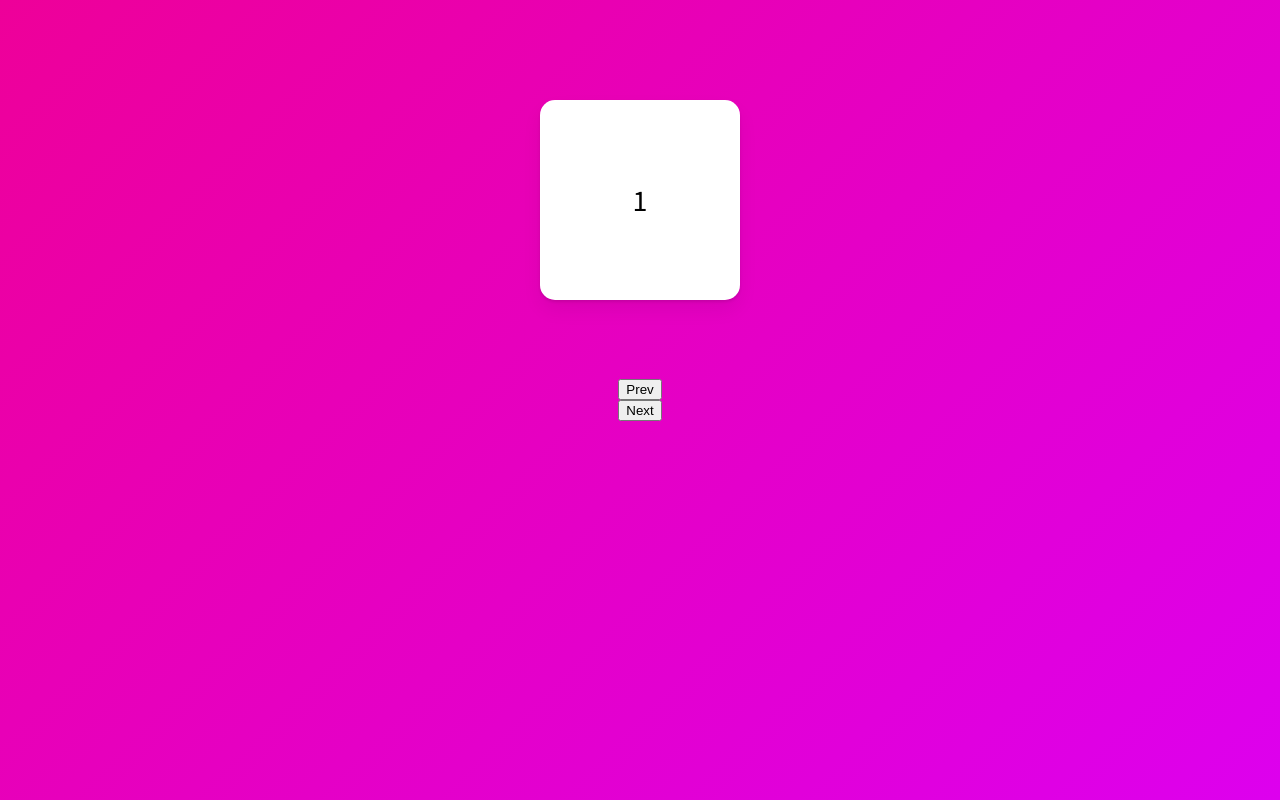
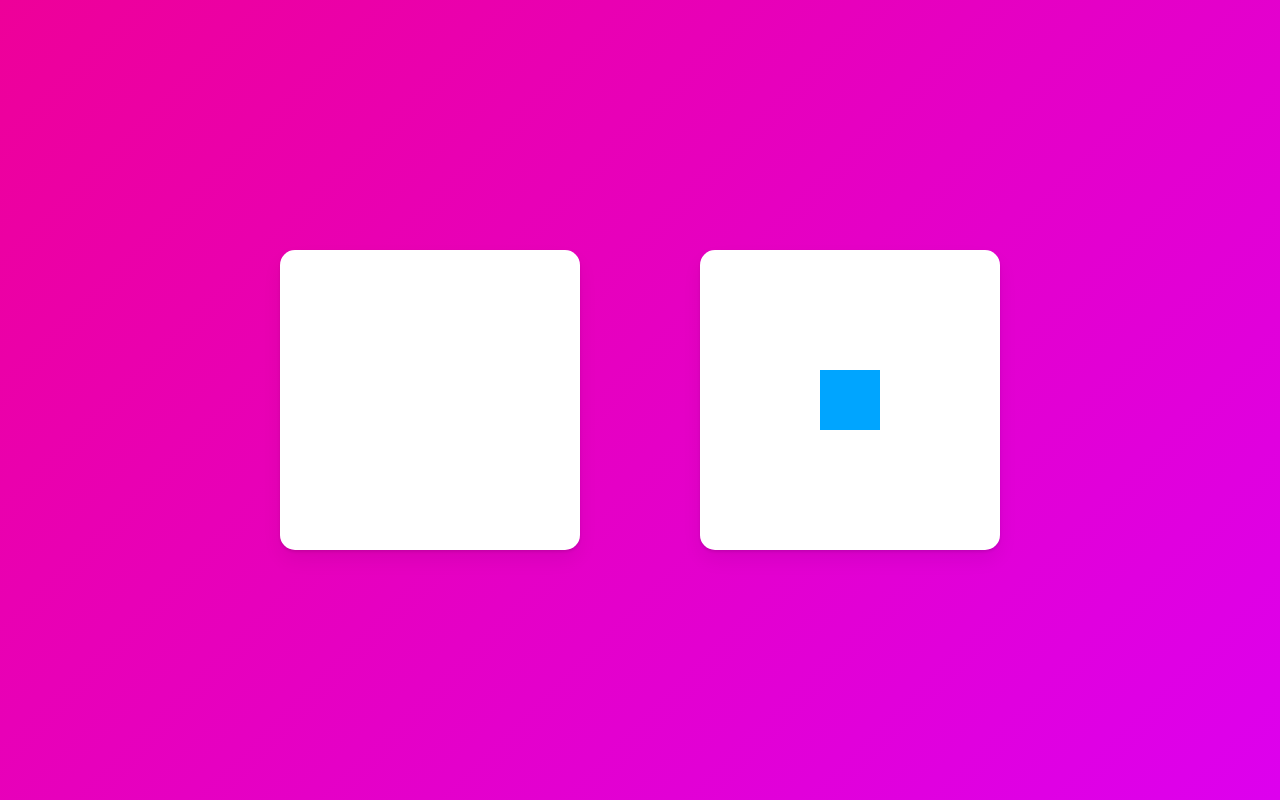
Before and after one commit to kieyg7/framer-motion, a React (Create React App) app: page / in a window 1280 px wide. Built offline with nearby package versions, Linux system fonts and the light colour scheme.

Commit message:
layout, layoutId... WOW...

```diff
--- a/src/App.tsx
+++ b/src/App.tsx
@@ -4,61 +4,15 @@ import styled, {createGlobalStyle} from 'styled-components'
 import {motion, AnimatePresence} from "framer-motion";
 
 function App() {
-
-  const [visible, setVisible] = useState(1);
-
-  const [direction, setDirection] = useState(true)
-
-  const next = () => {
-    setDirection(true);
-    setVisible((prev) => prev === 10 ? 10 : prev + 1)
-  }
-  const prev = () => {
-    setDirection(false);
-    setTimeout(() => setVisible((prev) => prev === 1 ? 1 : prev - 1), 10)
-
-  }
-
-  const boxVariants = {
-    entry: (direction: boolean) => ({
-      x: direction ? 500 : -500,
-      opacity: 0,
-      scale: 0,
-      transition: {duration: 0.5, delay: 0.1}
-    }),
-    center: {
-      x: 0,
-      opacity: 1,
-      scale: 1,
-      // transition: {duration: 1}
-    },
-    exit: (direction: boolean) => ({
-      x: direction ? -500 : 500,
-      opacity: 0,
-      scale: 0,
-      transition: {duration: 0.5, delay: 0.1}
-    })
-  }
-
+  const [clicked, setClicked] = useState(false);
+  const toggleClicked = () => setClicked(!clicked)
   return (
     <div className="App">
       <GlobalStyle />
-      <Wrapper>
-        <AnimatePresence custom={direction} mode="popLayout">
-          <Box
-              custom={direction}
-              variants={boxVariants}
-              initial='entry'
-              animate="center"
-              exit='exit'
-              transition={{type:"spring", bounce: 0.3}}
-              key={visible}
-            >
-            {visible}
-          </Box>
-          </AnimatePresence>
-        <button onClick={prev}>Prev</button>
-        <button onClick={next}>Next</button>
+      <Wrapper onClick={toggleClicked}>
+        <Box>{clicked ? <Circle layoutId="circle" style={{borderRadius: '50%'}}/> : null}</Box>
+        <Box>{clicked ?  null : <Circle layoutId="circle" style={{borderRadius: 0}}/>}</Box>
+
       </Wrapper>
     </div>
   );
@@ -83,7 +37,7 @@ const Wrapper = styled(motion.div)`
   height: 100vh;
     background: linear-gradient(135deg, rgb(238, 0, 153), rgb(221, 0, 238));
   display: flex;
-  flex-flow: column;
+  flex-flow: row;
   justify-content: center;
   align-items: center;
   button {
@@ -95,19 +49,23 @@ const Wrapper = styled(motion.div)`
 `
 
 const Box = styled(motion.div)`
-   width: 200px;
-   height: 200px;
+   width: 300px;
+   height: 300px;
+  margin: 60px;
    background-color: white;
    border-radius: 15px;
    box-shadow: 0 2px 3px rgba(0,0,0,0.1), 0 10px 20px rgba(0, 0, 0, 0.06);
-  position: absolute;
-  top: 100px;
   display: flex;
   flex-flow: column;
   justify-content: center;
   align-items: center;
   font-size: 30px;
  `
-
+const Circle = styled(motion.div)`
+  background-color: #00a5ff;
+  width: 60px;
+  height: 60px;
+  border-radius: 50%;
+`
 
 export default App;
```
